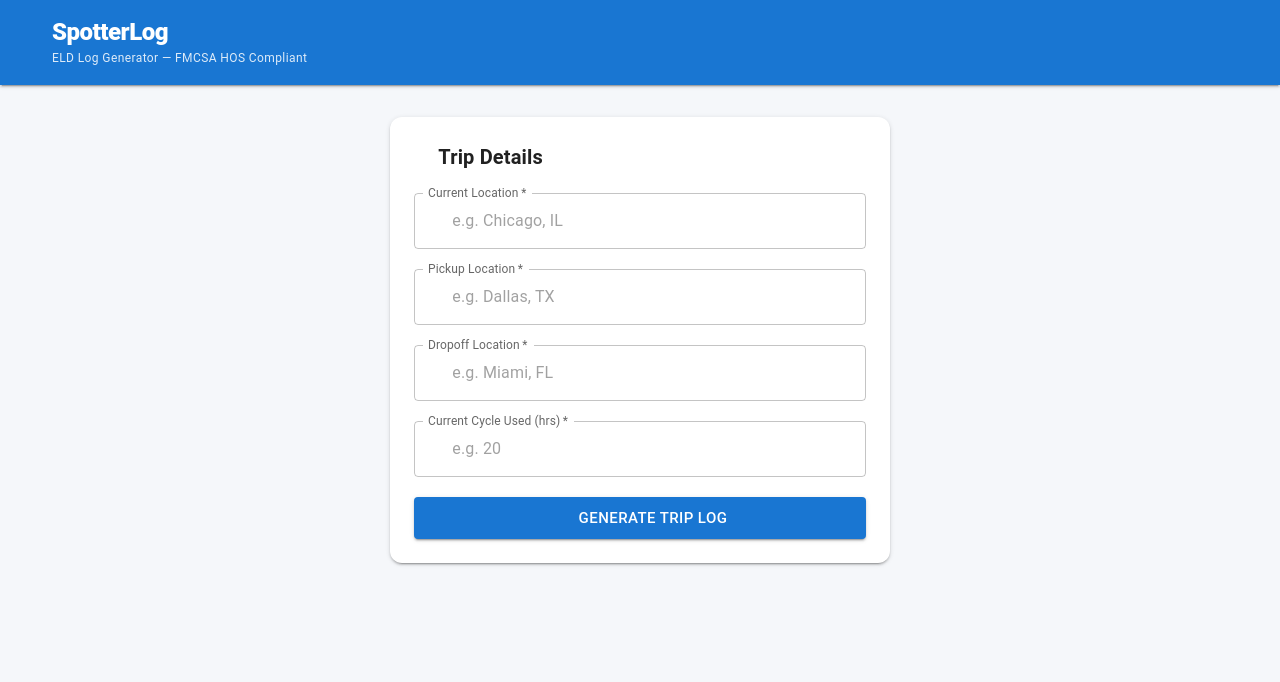
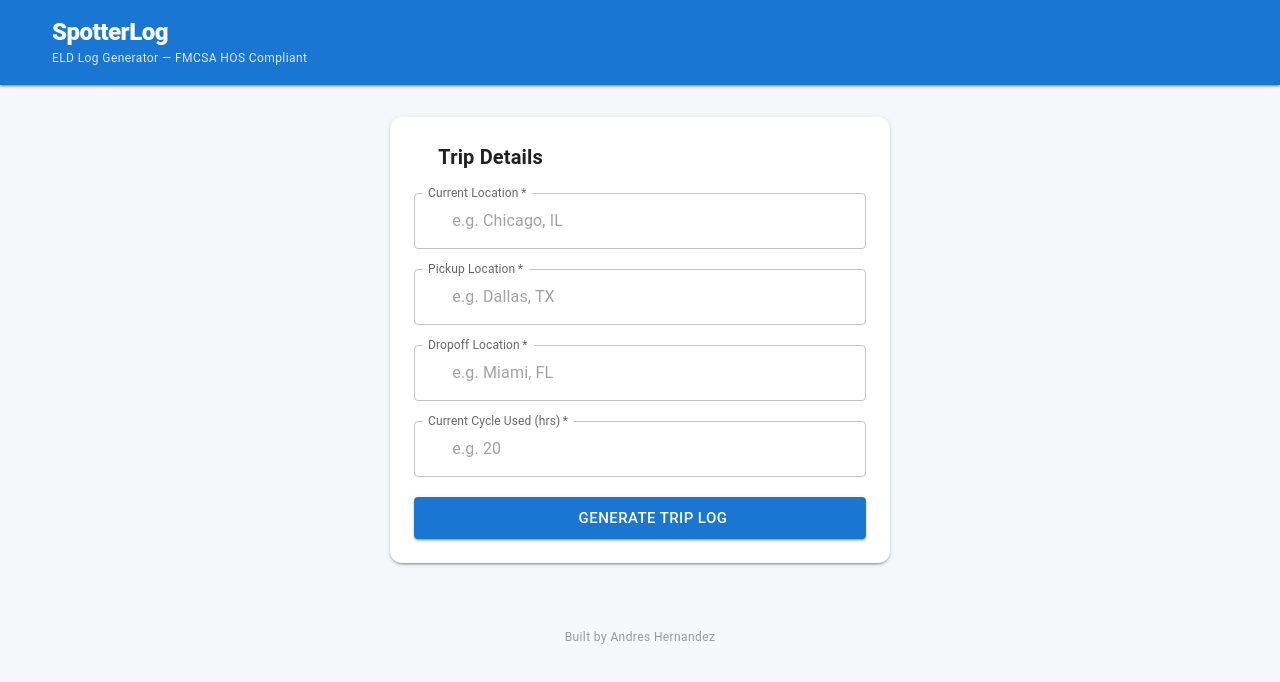
Before and after one commit to itsjaskel/spotter-log, a React app in the folder frontend/: page / in a window 1280 px wide. Shown: the top 682 px of the page. Built offline with nearby package versions, Linux system fonts and the light colour scheme; some icons are missing; the HTML template or start-up script is replaced by a standard one.

Commit message:
Add footer with builder information to App component

```diff
--- a/frontend/src/App.jsx
+++ b/frontend/src/App.jsx
@@ -66,6 +66,11 @@ export default function App() {
           )}
         </Grid>
       </Container>
+      <Box component="footer" sx={{ textAlign: 'center', py: 2, mt: 2 }}>
+        <Typography variant="caption" color="text.disabled">
+          Built by Andres Hernandez
+        </Typography>
+      </Box>
     </Box>
   )
 }
```
